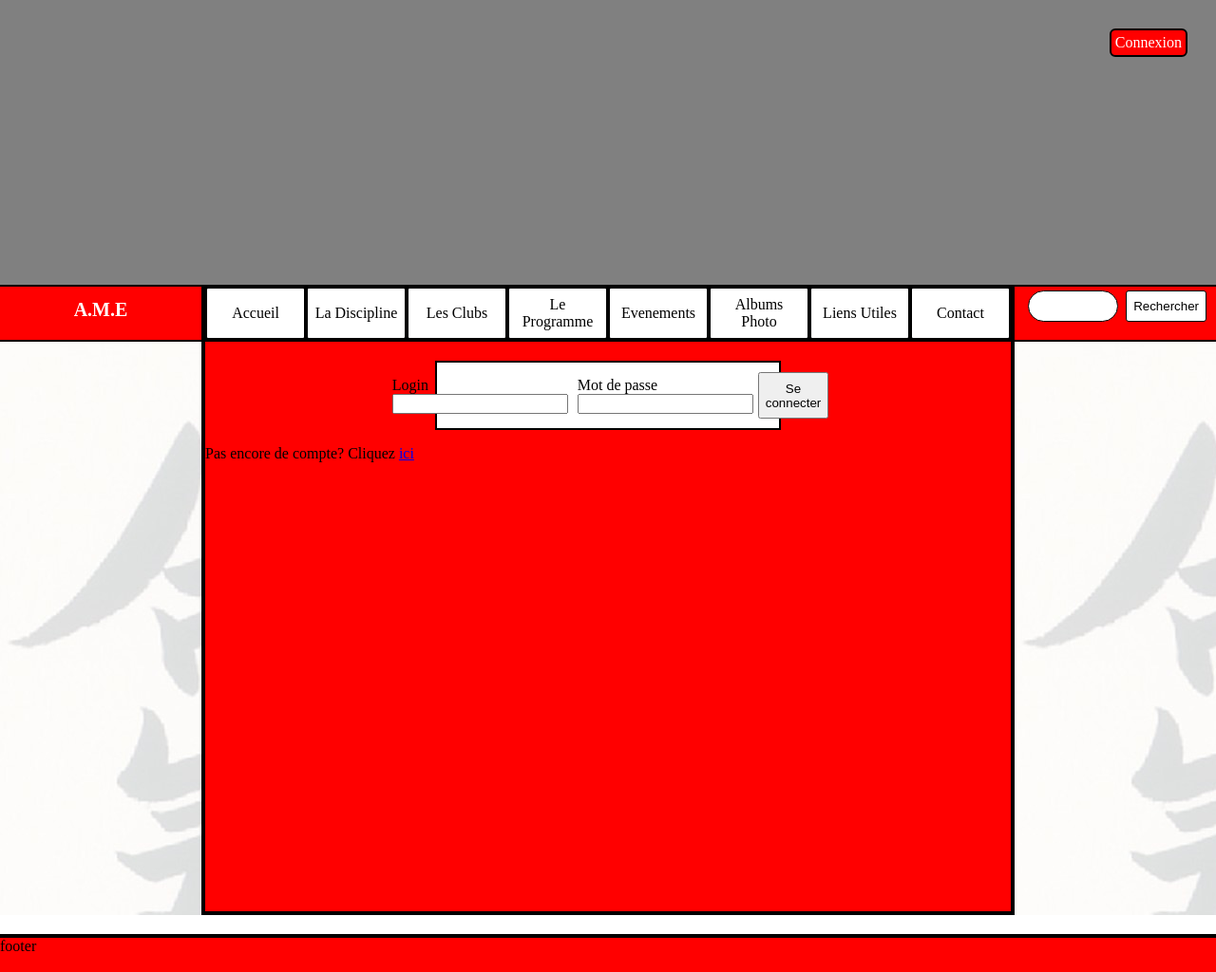
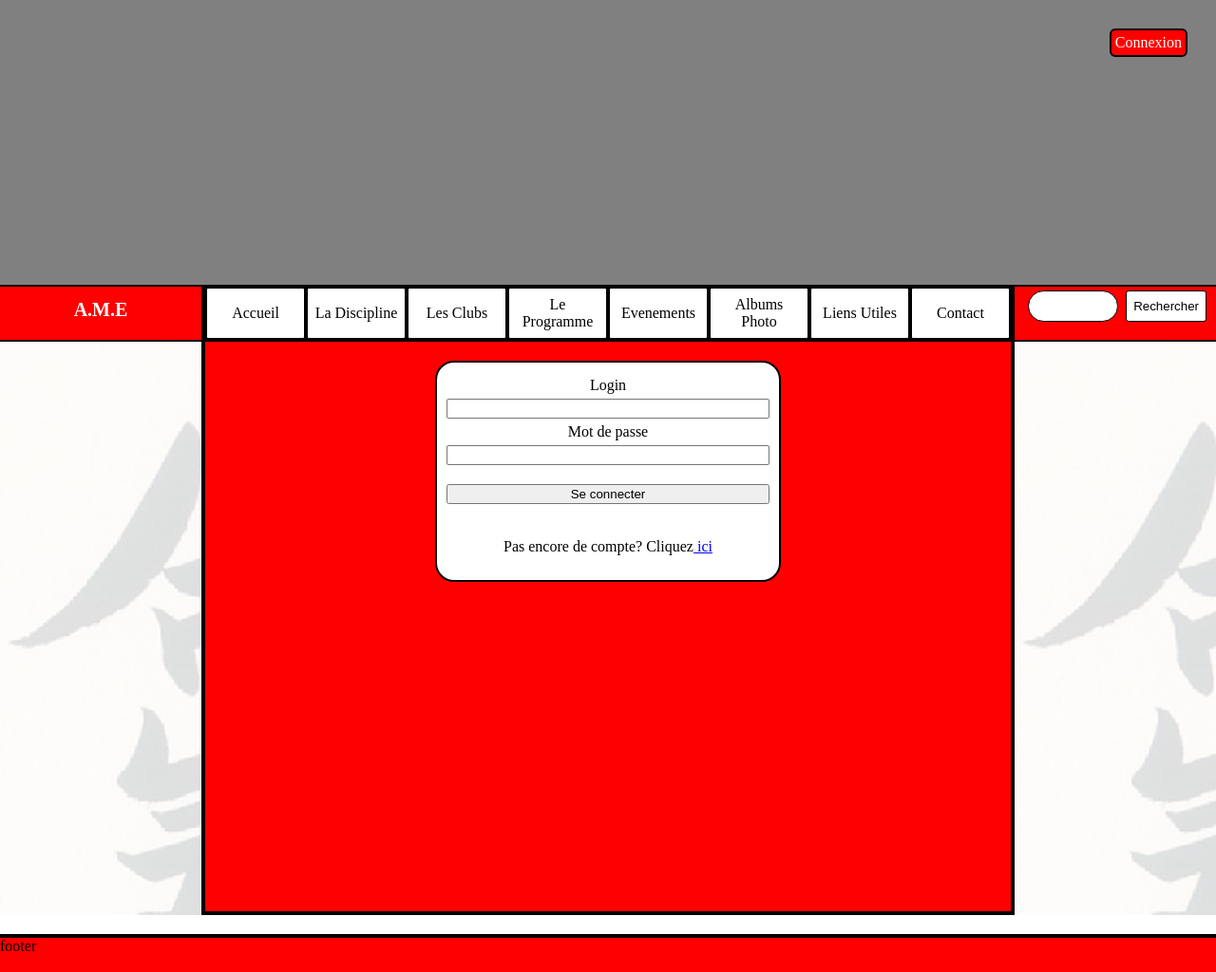
Before and after one commit to zack-ff7/SiteAmeFromScratch, a PHP site: page /index.php?page=connexion in a window 1280 px wide. Shown: the whole page at 95% size. Run offline with PHP 8.4, Linux system fonts and the light colour scheme.

Commit message:
Style connection

```diff
--- a/Views/connexion.php
+++ b/Views/connexion.php
@@ -5,21 +5,23 @@ ob_start();
 
 <div id="connection">
 
-<form method="POST">
-    <label>Login<input type="text" name="login"/></label>
-    <label>Mot de passe<input type="password" name="lepass"/></label>
-    <button type="submit" name="connect"> Se connecter</button>
-</form>
+    <div id="connectionPanel">
+        <form method="POST">
+            <label>Login</label>
+            <input type="text" name="login"/>
+            <label>Mot de passe</label>
+            <input type="password" name="lepass"/>
+            <button type="submit" name="connect">Se connecter</button>
+        </form>
+        <div id="connectionPanelNew"><p>Pas encore de compte? Cliquez<a href="index.php?page=creation"> ici</a></div>
     </div>
+</div>
 
-<p>Pas encore de compte? Cliquez <a href="index.php?page=creation"> ici </a>
 
- <?php
-
- if(isset($Message))
- {
-     echo '<p>'.$Message.'</p>';
- }
+<?php
+if (isset($Message)) {
+    echo '<p>' . $Message . '</p>';
+}
 
 
 
--- a/style.css
+++ b/style.css
@@ -175,16 +175,43 @@ html,body{
     margin-top: 20px;
 }
 
-#connection form{
+#connectionPanel{
     display: flex;
+    flex-direction: column;
     width: 40%;
     justify-content: center;
     border: 2px solid black;
+    border-radius: 20px;
     background-color: white;
     padding: 10px 10px;
 
 }
 
+#connectionPanel form{
+    display: flex;
+    flex-direction: column;
+}
+
 #connection label{
+    display: flex;
+    justify-content: center;
     padding: 5px;
 }
+
+#connectionPanel input{
+    display: flex;
+    flex-direction: column;
+    justify-content: center;
+}
+
+#connectionPanel button{
+    display: flex;
+    justify-content: center;
+    margin-top: 20px;
+    margin-bottom: 20px;
+}
+
+#connectionPanelNew{
+    display: flex;
+    justify-content: center;
+}
```
